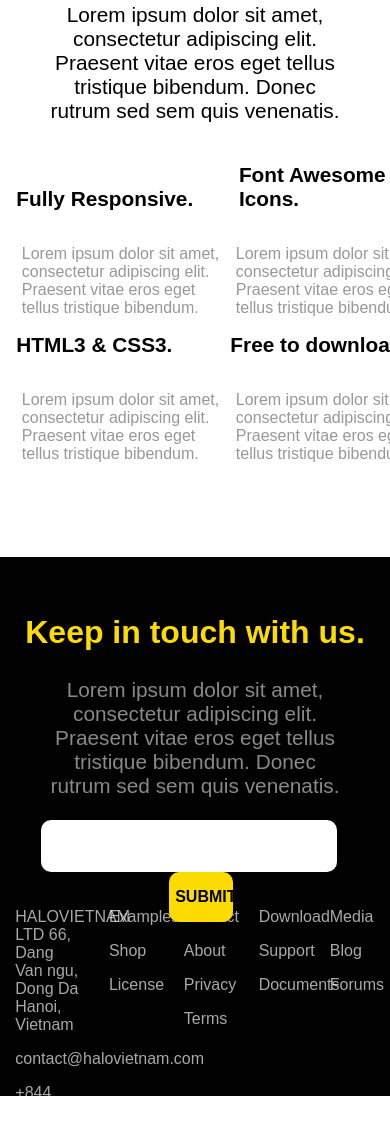
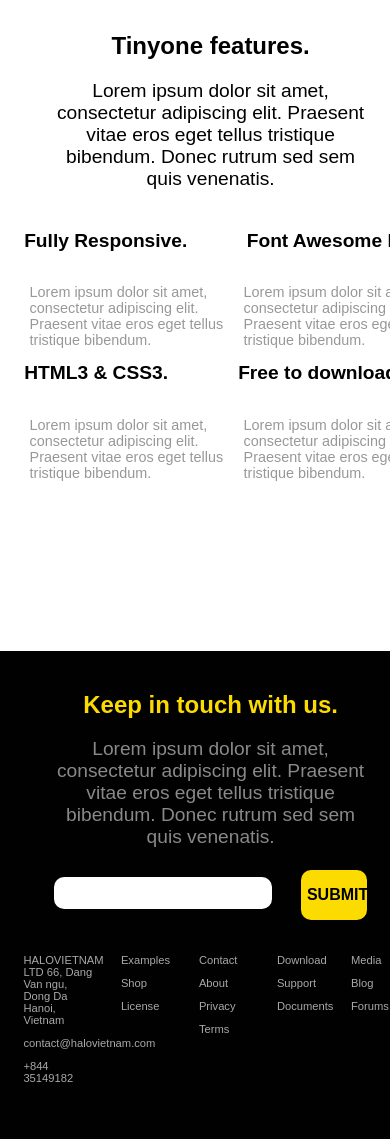
Before and after one commit to cristianfelipe94/TinyOneWebSite, a website: page src/index.html in a window 390 px wide. Shown: the part 823-1962 px from the top of the page. Drawn offline with Linux system fonts and the light colour scheme.

Commit message:
Have added new MediaQueries to PSD. I'll create variables and mixins for the SASS code.

```diff
--- /dev/null
+++ b/src/sass/Responsive/movil.scss
@@ -0,0 +1,46 @@
+@media only screen and (max-width: 560px) {
+
+  .imgSpritesHeader {
+    display: none;
+  }
+
+  .logoWrapper {
+    float: right;
+    position: unset;
+  }
+
+  .thirdBlock {
+    padding: 8% 2% 50% 2%;
+  }
+
+  .footerBlock {
+    font-size: 0.7rem;
+  }
+
+  .inputEmailBar {
+      width: 55%;
+      height: 30px;
+  }
+
+  .subTitleFooter, .subTitleFeatures  {
+    font-size: 1.5rem;
+  }
+
+  .preContentFooter, .preContentFeatures {
+    font-size: 1.2rem;
+  }
+
+  .featureTitle {
+    font-size: 1.2rem;
+  }
+
+  .featureParagraph {
+    font-size: 0.9rem;
+  }
+
+  .thirdBlock, .firstBlock, .secondBlock {
+    padding: 5% 4% 40% 4%;
+    width: 100%;
+  }
+
+}
--- a/src/sass/Responsive/preMovil.scss
+++ b/src/sass/Responsive/preMovil.scss
@@ -14,6 +14,4 @@
   .thirdBlock {
     padding: 8% 2% 40% 2%;
   }
-
-
 }
--- a/src/sass/ThirdBlock/thirdBlock.scss
+++ b/src/sass/ThirdBlock/thirdBlock.scss
@@ -54,6 +54,7 @@
   background-color: #fcdb00;
   border-radius: 10px;
   border: none;
+  cursor: pointer;
   &:hover {
     background-color: black;
     color: #fcdb00;
--- a/src/sass/style.scss
+++ b/src/sass/style.scss
@@ -5,3 +5,4 @@
 @import 'FooterBlock/footerBlock';
 @import 'Responsive/tablet';
 @import 'Responsive/preMovil';
+@import 'Responsive/movil';
```
Also changed, not shown: src/css/Responsive/movil.css (added), src/css/ThirdBlock/thirdBlock.css, src/css/style.css, 3 other files.
